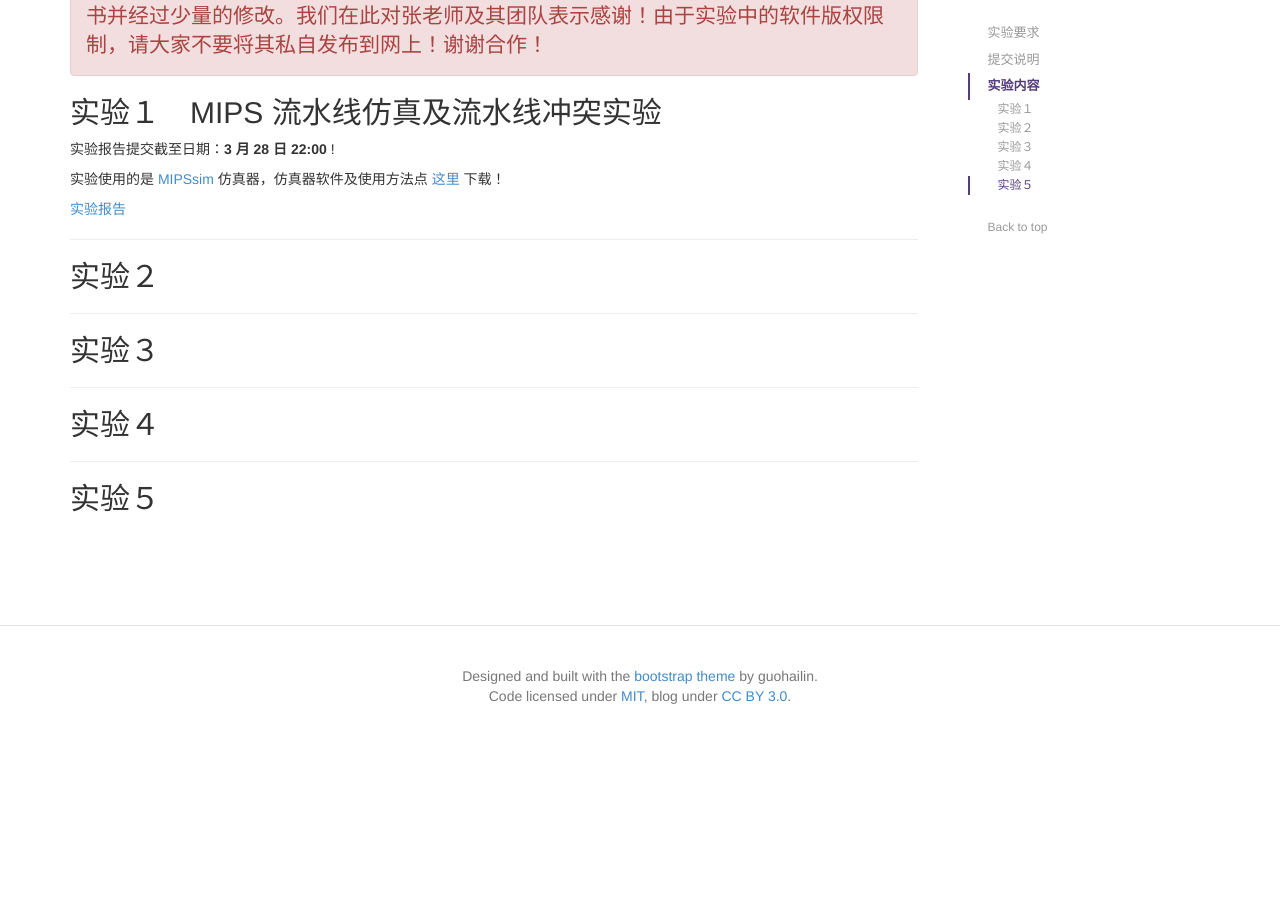
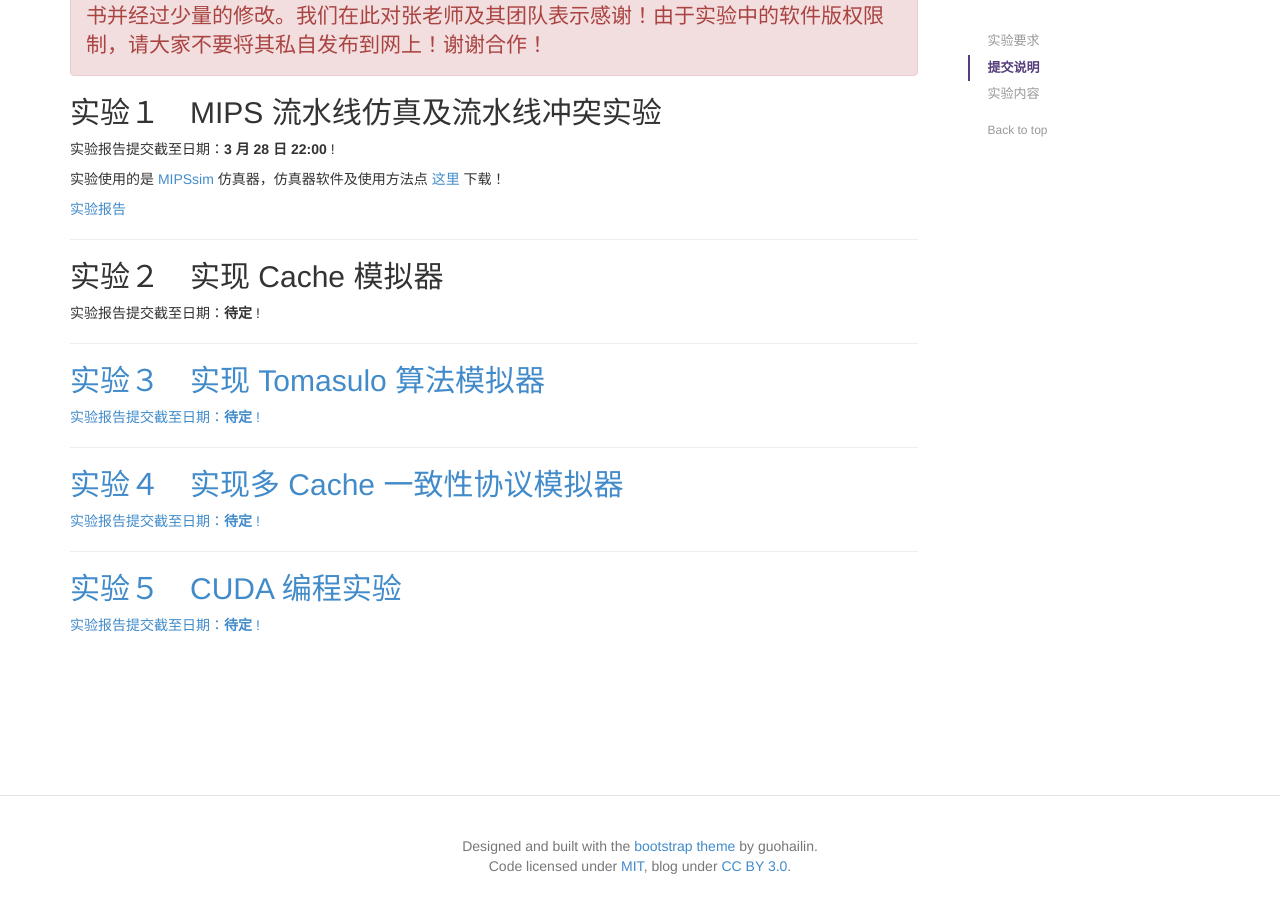
Before and after one commit to hazirguo/ca2014, a Jekyll site: the page experiments/index.html, which Jekyll copies as it is, in a window 1280 px wide and 900 px high, scrolled down 1167 px. Built offline with Jekyll 4.4.1, drawn with Linux system fonts in a browser that asks for light colours; before the commit the page ends 1913 px from its top, so only the background shows below that.

Commit message:
add all labs

```diff
--- a/experiments/index.html
+++ b/experiments/index.html
@@ -129,13 +129,21 @@
   <p> 实验使用的是 <a href="http://www.linux-mips.org/wiki/MIPSsim" target="_blank">MIPSsim </a> 仿真器，仿真器软件及使用方法点 <a href="lab1/MIPSsim.zip">这里</a> 下载！</p>
   <p> <a href="lab1/实验一 流水线及流水线中的冲突.doc"> 实验报告 </a> </p>
   <hr/>
-  <h2 id="lab2">实验２</h2>
+  <h2 id="lab2">实验２　实现 Cache 模拟器</h2>
+  <p> 实验报告提交截至日期：<strong>待定 </strong>!</p>
+  <p> <a href="lab2/lab2.zip"第二次实验内容！</a></p>
   <hr/>
-  <h2 id="lab3">实验３</h2>
+  <h2 id="lab3">实验３　实现 Tomasulo 算法模拟器</h2>
+  <p> 实验报告提交截至日期：<strong>待定 </strong>!</p>
+  <p> <a href="lab3/lab3.zip"第三次实验内容！</a></p>
   <hr/>
-  <h2 id="lab4">实验４</h2>
+  <h2 id="lab4">实验４　实现多 Cache 一致性协议模拟器</h2>
+  <p> 实验报告提交截至日期：<strong>待定 </strong>!</p>
+  <p> <a href="lab4/lab4.zip"第四次实验内容！</a></p>
   <hr/>
-  <h2 id="lab5">实验５</h2>
+  <h2 id="lab5">实验５　CUDA 编程实验</h2>
+  <p> 实验报告提交截至日期：<strong>待定 </strong>!</p>
+  <p> <a href="lab5/lab5.zip"第五次实验内容！</a></p>
 </div>
 
       </div>  <!-- col-md-9 -->
```
Also changed, not shown: 4 other files.
